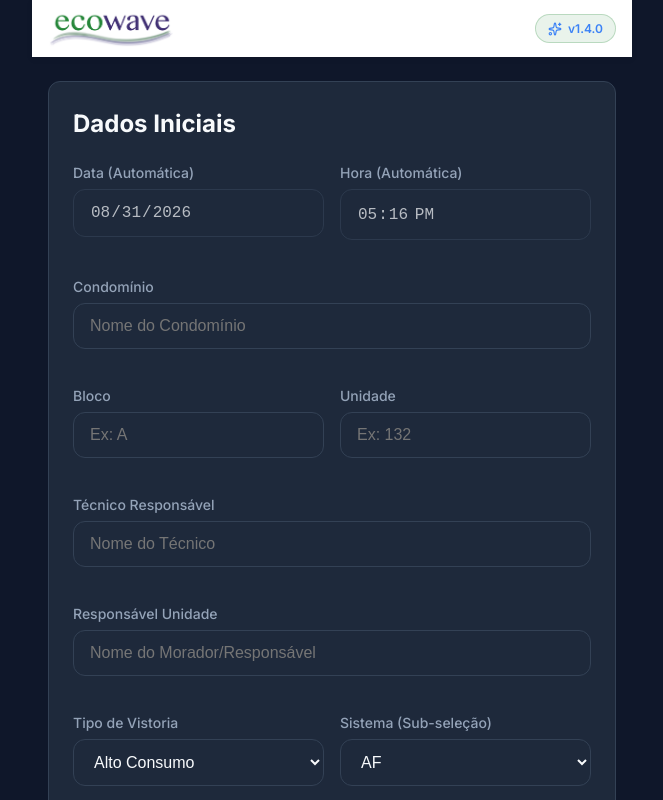
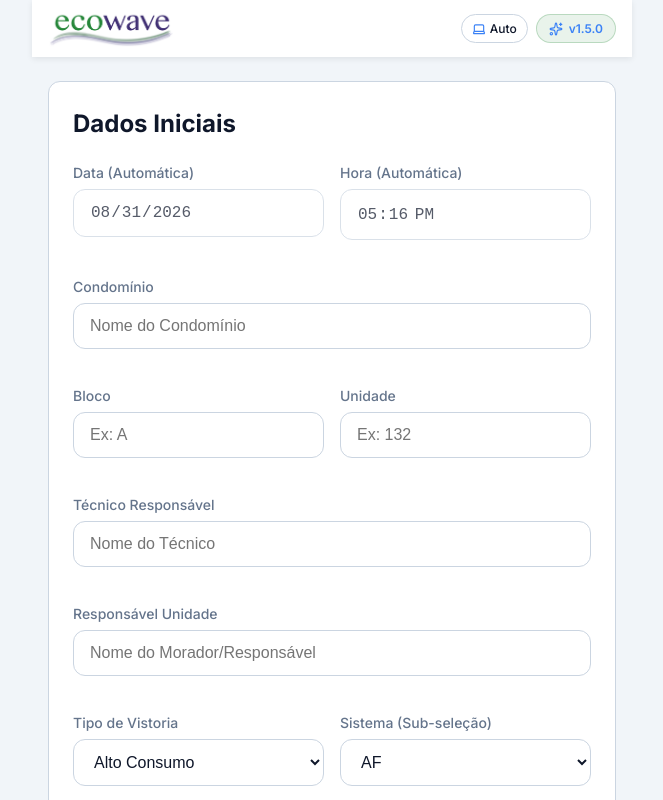
Before and after one commit to camillofranco/ecowave-vistoria-app, a React (Vite) app: page / in a window 1280 px wide. Shown: the top 800 px of the page, without its empty margins (308-971 px from the left). Built offline with nearby package versions, Linux system fonts and the light colour scheme.

Commit message:
feat: release v1.5.0 with theme selector (light/dark/system)

```diff
--- a/public/version.json
+++ b/public/version.json
@@ -1,15 +1,12 @@
 {
-  "version": "1.4.0",
+  "version": "1.5.0",
   "releaseDate": "31/08/2026",
-  "title": "Atualização EcoWave v1.4.0 Disponível",
+  "title": "Atualização EcoWave v1.5.0 - Seletor de Tema",
   "changelog": [
-    "Nova Central de Notificações com pop-up automático de novidades na abertura do app",
-    "Botão com efeito de pulso e brilho (Glow) indicando versão disponível",
-    "Nomenclatura técnica de engenharia: AF (Água Fria), AQ (Água Quente) e Gás",
-    "Combinações completas de utilidades (AF, AQ, Gás, AF e AQ, AF e Gás, etc.)",
-    "Novo fluxo especializado para Troca de Equipamentos (Medidor, Transmissor ou Completa)",
-    "Campos e fotos independentes para hidrômetros de AF e AQ",
-    "Visualizador de fotos em tela cheia com zoom",
-    "Laudo em PDF com fotos 3x maiores e tabelas separadas por medidor"
+    "Novo Seletor de Tema no topo: Modo Claro ☀️, Modo Escuro 🌙 e Automático do Sistema ⚙️",
+    "Atualização rápida e suave com 1 clique (sem oscilações na tela)",
+    "Nomenclatura técnica oficial de engenharia: AF (Água Fria), AQ (Água Quente) e Gás",
+    "Combinações completas de utilidades e fluxo especializado para Troca de Equipamento",
+    "Laudo em PDF com fotos 3x maiores e tabelas executivas independentes por medidor"
   ]
 }
--- a/src/components/Header.tsx
+++ b/src/components/Header.tsx
@@ -1,8 +1,10 @@
 import React, { useState, useEffect, useCallback } from 'react';
 import logo from '../assets/logo.png';
-import { Sparkles, RefreshCw, X, CheckCircle2, Zap, AlertCircle } from 'lucide-react';
+import { Sparkles, RefreshCw, X, CheckCircle2, Zap, AlertCircle, Sun, Moon, Laptop } from 'lucide-react';
 
-const CURRENT_LOCAL_VERSION = '1.4.0';
+const CURRENT_LOCAL_VERSION = '1.5.0';
+
+type ThemeMode = 'system' | 'light' | 'dark';
 
 interface RemoteVersionData {
   version: string;
@@ -17,6 +19,44 @@ const Header: React.FC = () => {
   const [checking, setChecking] = useState(false);
   const [remoteData, setRemoteData] = useState<RemoteVersionData | null>(null);
   const [hasNewUpdate, setHasNewUpdate] = useState(false);
+
+  // Gerenciamento de Tema (Sistema, Claro, Escuro)
+  const [theme, setTheme] = useState<ThemeMode>(() => {
+    return (localStorage.getItem('ecowave_theme') as ThemeMode) || 'system';
+  });
+
+  useEffect(() => {
+    const applyTheme = () => {
+      localStorage.setItem('ecowave_theme', theme);
+      if (theme === 'light') {
+        document.body.className = 'theme-light';
+      } else if (theme === 'dark') {
+        document.body.className = 'theme-dark';
+      } else {
+        const isSystemDark = window.matchMedia && window.matchMedia('(prefers-color-scheme: dark)').matches;
+        document.body.className = isSystemDark ? 'theme-dark' : 'theme-light';
+      }
+    };
+
+    applyTheme();
+
+    if (theme === 'system') {
+      const mediaQuery = window.matchMedia('(prefers-color-scheme: dark)');
+      const listener = (e: MediaQueryListEvent) => {
+        document.body.className = e.matches ? 'theme-dark' : 'theme-light';
+      };
+      mediaQuery.addEventListener('change', listener);
+      return () => mediaQuery.removeEventListener('change', listener);
+    }
+  }, [theme]);
+
+  const cycleTheme = () => {
+    setTheme(current => {
+      if (current === 'system') return 'light';
+      if (current === 'light') return 'dark';
+      return 'system';
+    });
+  };
 
   const checkUpdates = useCallback(async (manual = false) => {
     setChecking(true);
@@ -59,7 +99,7 @@ const Header: React.FC = () => {
       if (remoteData?.version) {
         localStorage.setItem('ecowave_installed_version', remoteData.version);
       } else {
-        localStorage.setItem('ecowave_installed_version', '1.4.0');
+        localStorage.setItem('ecowave_installed_version', CURRENT_LOCAL_VERSION);
       }
 
       if ('caches' in window) {
@@ -83,18 +123,18 @@ const Header: React.FC = () => {
   };
 
   const changelogItems = remoteData?.changelog || [
+    'Seletor de Tema: escolha entre Modo Claro, Escuro ou Automático do Sistema',
+    'Transições visuais suaves entre os modos de cor',
+    'Atualização com 1 clique sem bugs ou oscilação de tela',
     'Nomenclatura técnica de engenharia: AF (Água Fria), AQ (Água Quente) e Gás',
     'Combinações completas de utilidades (AF, AQ, Gás, AF e AQ, AF e Gás, etc.)',
-    'Novo fluxo especializado para Troca de Equipamentos (Medidor, Transmissor ou Completa)',
-    'Campos e fotos independentes para hidrômetros de AF e AQ',
-    'Visualizador de fotos em tela cheia com zoom ao tocar na foto',
-    'Laudo em PDF com fotos 3x maiores e tabelas separadas por medidor'
+    'Novo fluxo especializado para Troca de Equipamentos (Medidor, Transmissor ou Completa)'
   ];
 
   return (
     <>
       <header style={{
-        backgroundColor: '#ffffff',
+        backgroundColor: 'var(--header-bg)',
         display: 'flex',
         alignItems: 'center',
         justifyContent: 'space-between',
@@ -103,7 +143,8 @@ const Header: React.FC = () => {
         margin: '-1rem -1rem 1.5rem -1rem',
         position: 'sticky',
         top: 0,
-        zIndex: 100
+        zIndex: 100,
+        transition: 'background-color 0.25s ease'
       }}>
         {/* Logo EcoWave */}
         <div style={{ display: 'flex', alignItems: 'center' }}>
@@ -117,6 +158,35 @@ const Header: React.FC = () => {
             }}
           />
         </div>
+
+        {/* Controles no Topo Direito: Tema + Atualizações */}
+        <div style={{ display: 'flex', alignItems: 'center', gap: '8px' }}>
+          {/* Botão Seletor de Tema */}
+          <button
+            onClick={cycleTheme}
+            style={{
+              backgroundColor: 'var(--surface)',
+              color: 'var(--text)',
+              border: '1px solid var(--border)',
+              padding: '6px 10px',
+              borderRadius: '20px',
+              display: 'flex',
+              alignItems: 'center',
+              gap: '4px',
+              fontSize: '0.75rem',
+              fontWeight: '500',
+              cursor: 'pointer',
+              margin: 0,
+              width: 'auto',
+              transition: 'all 0.2s ease'
+            }}
+            title={`Tema: ${theme === 'system' ? 'Automático (Sistema)' : theme === 'light' ? 'Claro' : 'Escuro'}`}
+          >
+            {theme === 'system' && <Laptop size={14} color="var(--primary)" />}
+            {theme === 'light' && <Sun size={14} color="#f59e0b" />}
+            {theme === 'dark' && <Moon size={14} color="#60a5fa" />}
+            <span>{theme === 'system' ? 'Auto' : theme === 'light' ? 'Claro' : 'Escuro'}</span>
+          </button>
 
           {/* Botão de Atualizações com status */}
           <button
@@ -141,8 +211,9 @@ const Header: React.FC = () => {
             title="Verificar Atualizações"
           >
             <Sparkles size={14} color={hasNewUpdate ? '#ffffff' : 'var(--primary)'} />
-          <span>{hasNewUpdate ? 'Nova Versão Disponível!' : `v${CURRENT_LOCAL_VERSION}`}</span>
+            <span>{hasNewUpdate ? 'Nova Versão!' : `v${CURRENT_LOCAL_VERSION}`}</span>
           </button>
+        </div>
       </header>
 
       {/* Pop-up / Modal */}
@@ -236,7 +307,7 @@ const Header: React.FC = () => {
                 fontSize: '0.8rem'
               }}>
                 <AlertCircle size={18} style={{ flexShrink: 0 }} />
-                <span>Uma versão mais recente com novidades está pronta para ser instalada.</span>
+                <span>Uma versão mais recente com o novo Seletor de Temas está pronta!</span>
               </div>
             ) : (
               <div style={{
--- a/src/index.css
+++ b/src/index.css
@@ -4,10 +4,6 @@
   font-family: 'Inter', system-ui, Avenir, Helvetica, Arial, sans-serif;
   line-height: 1.5;
   font-weight: 400;
-
-  color-scheme: light dark;
-  color: rgba(255, 255, 255, 0.87);
-  background-color: #0f172a; /* Slate 900 */
 
   font-synthesis: none;
   text-rendering: optimizeLegibility;
@@ -18,16 +14,43 @@
   --primary: #3b82f6; /* Blue 500 */
   --primary-hover: #2563eb;
   --secondary: #64748b; /* Slate 500 */
+  --success: #10b981;
+  --error: #ef4444;
+  --warning: #f59e0b;
+  --radius: 12px;
+
+  /* Tema Escuro (Padrão) */
   --background: #0f172a;
   --surface: #1e293b; /* Slate 800 */
   --surface-hover: #334155;
   --text: #f8fafc;
   --text-muted: #94a3b8;
-  --success: #10b981;
-  --error: #ef4444;
-  --warning: #f59e0b;
   --border: #334155;
-  --radius: 12px;
+  --header-bg: #1e293b;
+}
+
+body.theme-light {
+  --background: #f1f5f9;
+  --surface: #ffffff;
+  --surface-hover: #f8fafc;
+  --text: #0f172a;
+  --text-muted: #64748b;
+  --border: #cbd5e1;
+  --header-bg: #ffffff;
+  background-color: var(--background) !important;
+  color: var(--text) !important;
+}
+
+body.theme-dark {
+  --background: #0f172a;
+  --surface: #1e293b;
+  --surface-hover: #334155;
+  --text: #f8fafc;
+  --text-muted: #94a3b8;
+  --border: #334155;
+  --header-bg: #1e293b;
+  background-color: var(--background) !important;
+  color: var(--text) !important;
 }
 
 * {
@@ -42,6 +65,8 @@ body {
   min-width: 320px;
   min-height: 100vh;
   background-color: var(--background);
+  color: var(--text);
+  transition: background-color 0.25s ease, color 0.25s ease;
 }
 
 #root {
```
Lines whose indentation alone changed are shown as unchanged.
